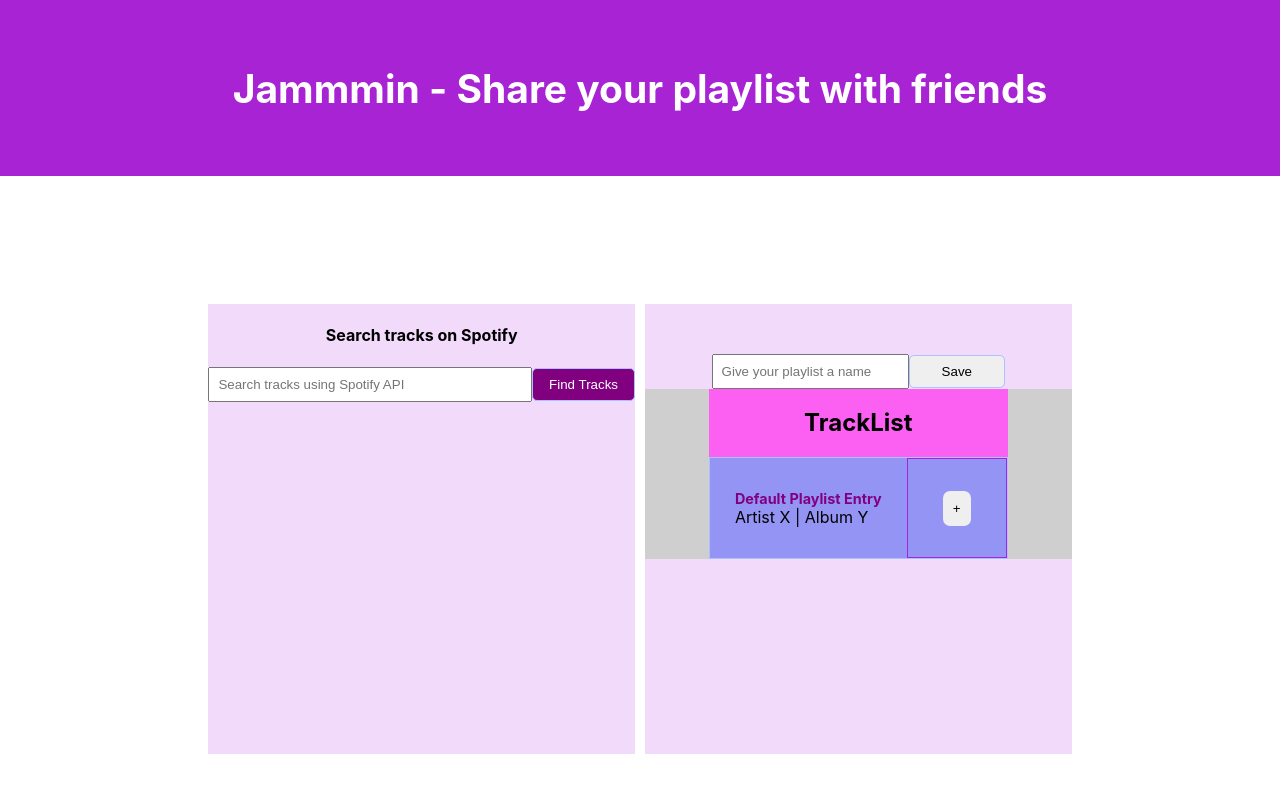
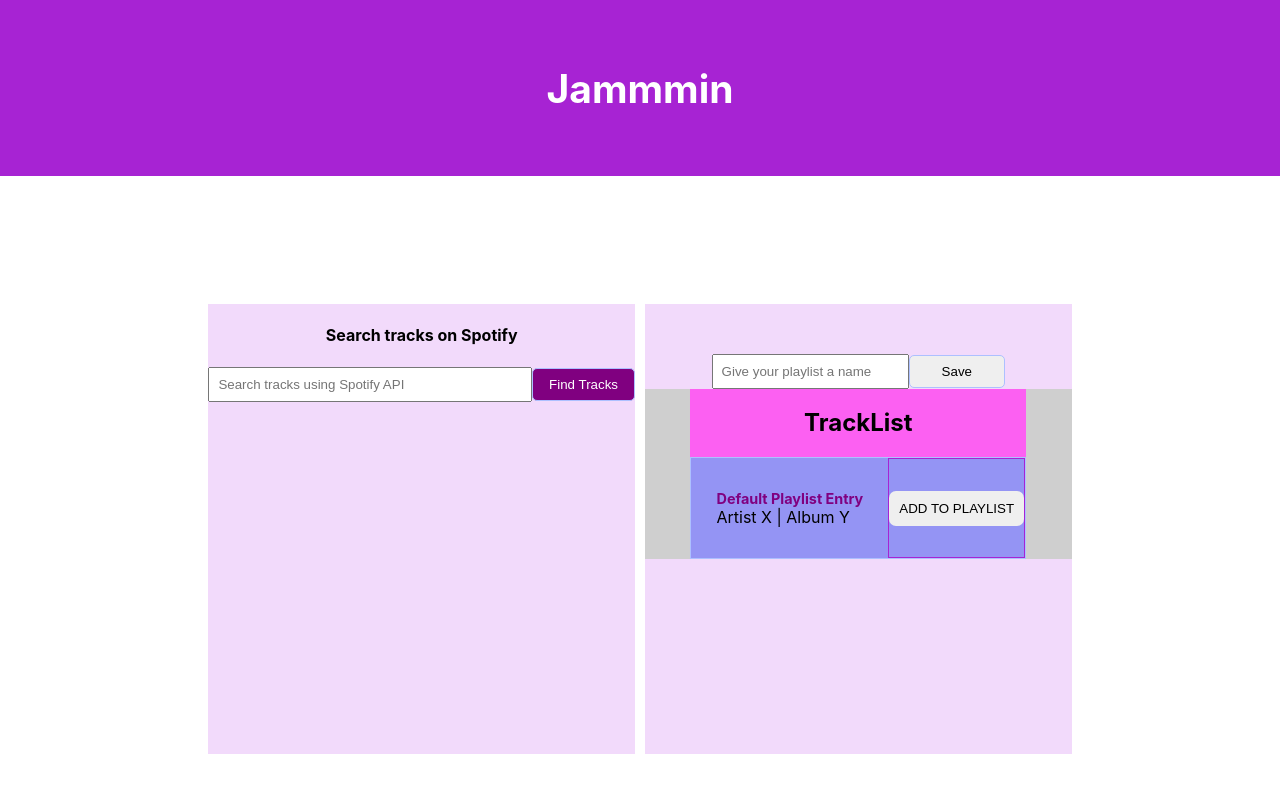
Before and after one commit to DHBuild002/jammmin-playlist-creation-tool, a React (Create React App) app: page / in a window 1280 px wide. Shown: the top 792 px of the page. Built offline with nearby package versions, Linux system fonts and the light colour scheme.

Commit message:
Change search function in app.js to parseQuery - WIP: Ability to add returned results over to custom playlist

```diff
--- a/src/App.js
+++ b/src/App.js
@@ -38,7 +38,7 @@ function App() {
   const [savedPlaylistName, setSavedPlaylistName] = useState("");
   const [searchResults, setSearchResults] = useState([]);
 
-  const onSearch = (query) => {
+  const parseQuery = (query) => {
     const lowercaseQuery = query.toLowerCase();
 
     const searchResults = tracks.filter((track) => {
@@ -74,12 +74,12 @@ function App() {
   return (
     <div className="App">
       <header className="App-header">
-        <h2>Jammmin - Share your playlist with friends</h2>
+        <h2>Jammmin</h2>
       </header>
       <div className="container">
         <div className="row border1">
           <div className="column left-col">
-            <Search onSearch={onSearch} />
+            <Search onSearch={parseQuery} />
             <TrackList tracks={searchResults} onAdd={addTrack} />
           </div>
 
--- a/src/components/Search.js
+++ b/src/components/Search.js
@@ -7,6 +7,7 @@ const Search = ({ onSearch, onAdd }) => {
   const [searchResults, setSearchResults] = useState([]);
   const handleAdd = (track) => {
     console.log("Track added:", track);
+    onAdd(track);
   };
   const handleSearch = () => {
     onSearch(query).then((results) => {
--- a/src/components/Track.js
+++ b/src/components/Track.js
@@ -17,7 +17,7 @@ const Track = ({ track, onAdd }) => {
           </div>
           <div className="buttonArea">
             <button className="add-track-btn" onClick={handleAdd}>
-              +
+              Add to Playlist
             </button>
           </div>
         </div>
```
